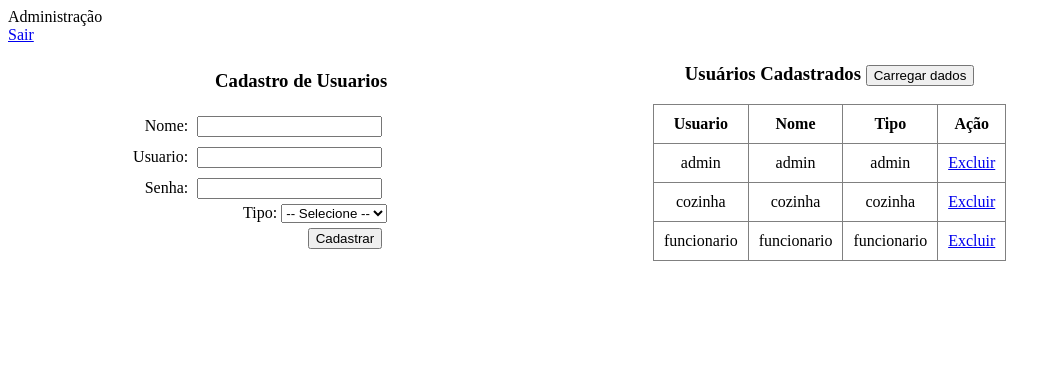
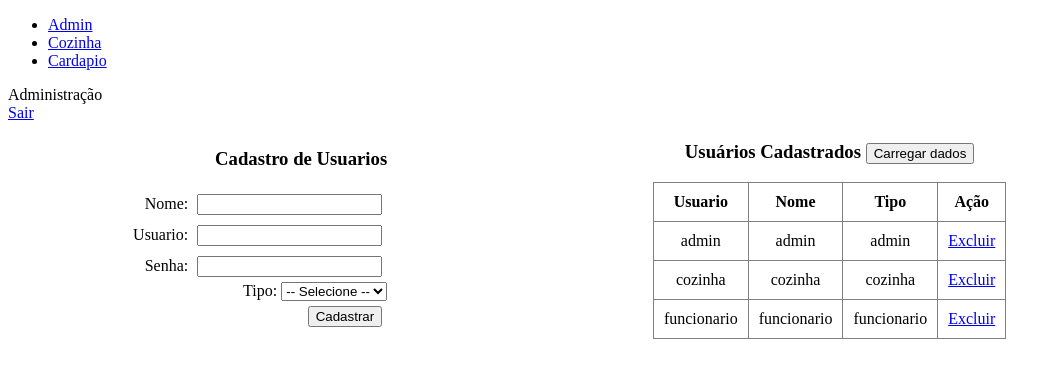
Before and after one commit to wsvantier/pi-02-2025, a Flask app: page /admin/ in a window 1280 px wide. Shown: the top 378 px of the page, without its empty margins (0-1061 px from the left). Run offline with Flask 3, Linux system fonts and the light colour scheme; a user stored in the database is signed in; data comes from the database, SQL or seed files in the repository; data that the repository does not hold is empty.

Commit message:
Iniciado o nav

```diff
--- a/templates/base.html
+++ b/templates/base.html
@@ -7,7 +7,21 @@
     <link rel="stylesheet" href="{{url_for('static', filename = 'style.css')}}">
 </head>
 <body>
+<nav>
+    <ul>
+        {% if current_user.tipo == 'admin' %}
+            <li> <a href="{{url_for('admin.admin_home')}}">  Admin  </a>
+            <li> <a href="{{url_for('cozinha.cozinha_home')}}">  Cozinha  </a>
+            <li> <a href="{{url_for('cardapio.cardapio_home')}}">  Cardapio  </a>
+        {% elif current_user.tipo == 'cozinha'  %}
+            <li> <a href="{{url_for('cozinha.cozinha_home')}}">  Cozinha  </a>
+            <li> <a href="{{url_for('cardapio.cardapio_home')}}">  Cardapio  </a>
+        {% else %}
+            <li> <a href="{{url_for('cardapio.cardapio_home')}}">  Cardapio  </a>
+        {% endif %}
 
+    </ul>
+</nav>
     {% block corpo %}
 
     {% endblock %}
```
